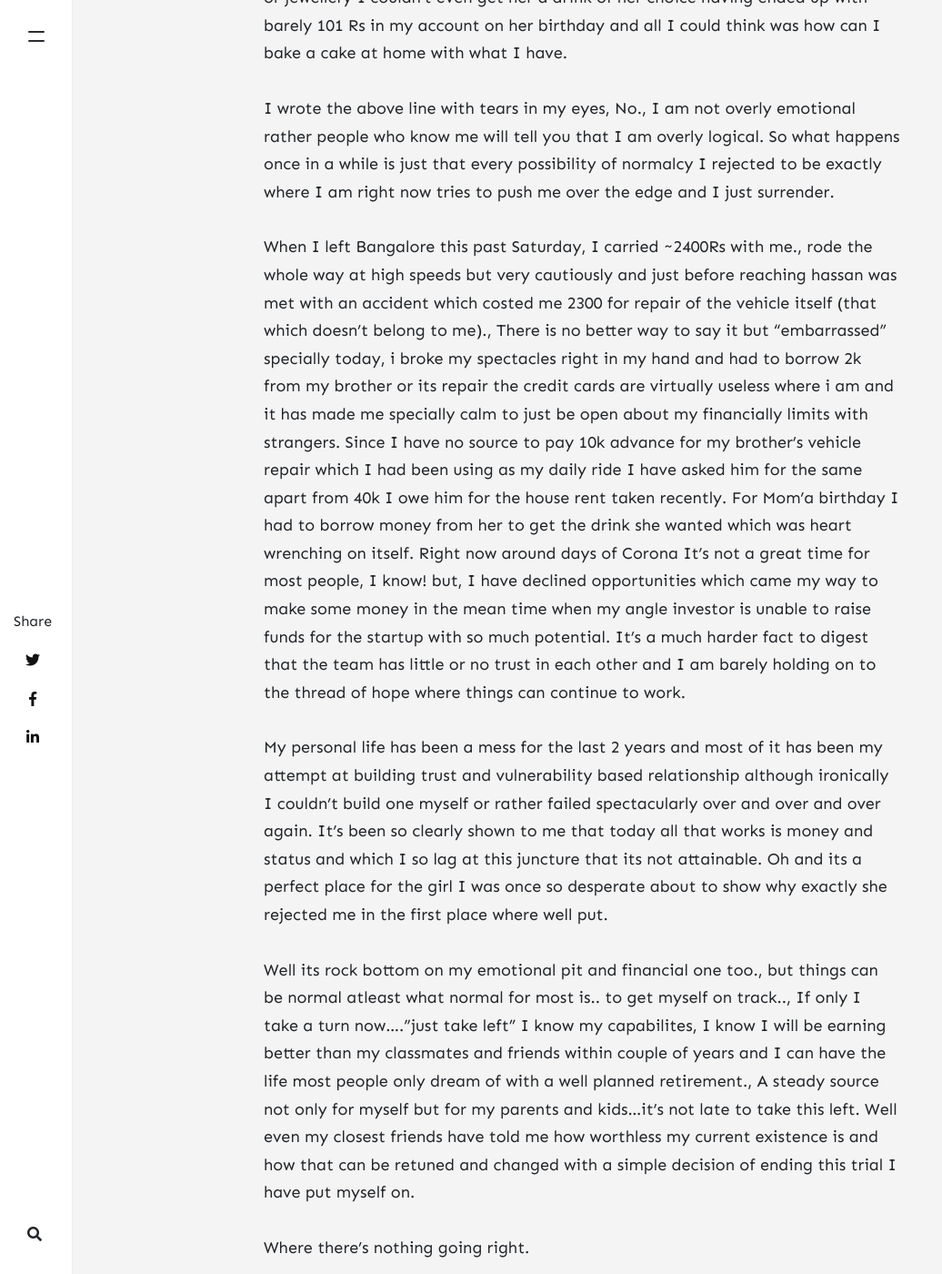
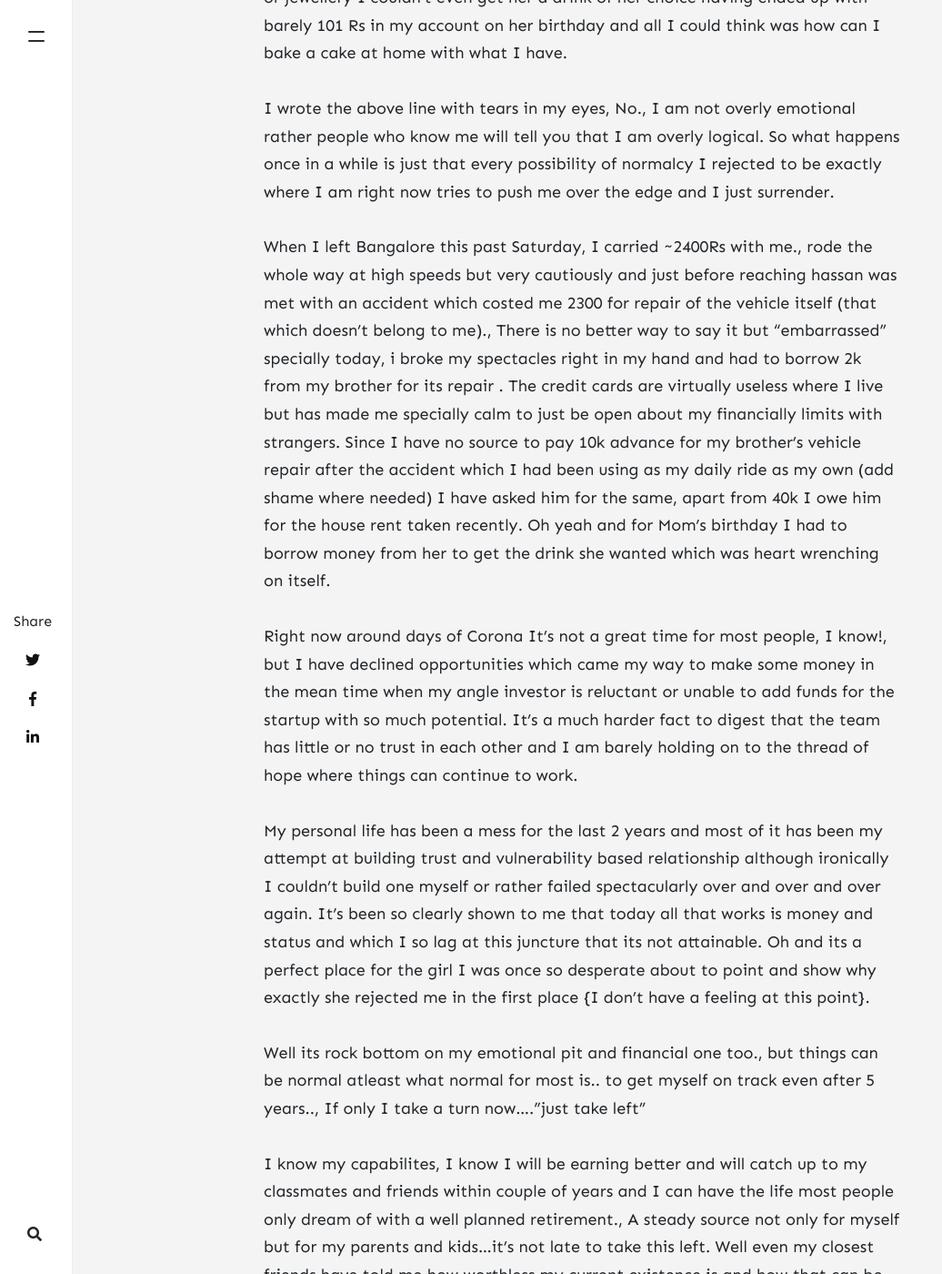
Before and after one commit to gowrav/gowrav.github.io, a Jekyll site: the page built from _posts/2020-07-03-when-nothing-goes-right.md, in a window 1280 px wide and 1400 px high, scrolled down 584 px. Shown: the whole window at 91% size, without its empty margins (0-1036 px from the left). Built offline with Jekyll 4.4.1, drawn with Linux system fonts in a browser that asks for light colours; nearby versions of some CDN libraries; comment, search, counter and statistics services are not loaded; some of the changed text lies outside the part shown.

Commit message:
Update 2020-07-03-when-nothing-goes-right.md

```diff
--- a/_posts/2020-07-03-when-nothing-goes-right.md
+++ b/_posts/2020-07-03-when-nothing-goes-right.md
@@ -14,14 +14,16 @@ I am a 29 year old grown ass man who has come home for a week off and to spend t
 I wrote the above line with tears in my eyes, No., I am not overly emotional rather people who know me will tell you that I am overly logical. So what happens once in a while is just that every possibility of normalcy I rejected to be exactly where I am right now tries to push me over the edge and I just surrender.
 
 When I left Bangalore this past Saturday, I carried ~2400Rs with me., rode the whole way at high speeds but very cautiously and just before reaching hassan was met with an accident which costed me 2300 for repair of the vehicle itself (that which doesn't belong to me).,
-There is no better way to say it but "embarrassed" specially today, i broke my spectacles right in my hand and had to borrow 2k from my brother or its repair
-the credit cards are virtually useless where i am and it has made me specially calm to just be open about my financially limits with strangers. Since I have no source to pay 10k advance for my brother's vehicle repair which I had been using as my daily ride I have asked him for the same apart from 40k I owe him for the house rent taken recently. For Mom'a birthday I had to borrow money from her to get the drink she wanted which was heart wrenching on itself.
-Right now around days of Corona It's not a great time for most people, I know! but, I have declined opportunities which came my way to make some money in the mean time when my angle investor is unable to raise funds for the startup with so much potential.
+There is no better way to say it but "embarrassed" specially today, i broke my spectacles right in my hand and had to borrow 2k from my brother for its repair
+. The credit cards are virtually useless where I live but has made me specially calm to just be open about my financially limits with strangers. Since I have no source to pay 10k advance for my brother's vehicle repair after the accident which I had been using as my daily ride as my own (add shame where needed) I have asked him for the same, apart from 40k I owe him for the house rent taken recently. Oh yeah and for Mom's birthday I had to borrow money from her to get the drink she wanted which was heart wrenching on itself.
+
+Right now around days of Corona It's not a great time for most people, I know!, but I have declined opportunities which came my way to make some money in the mean time when my angle investor is reluctant or unable to add funds for the startup with so much potential.
 It's a much harder fact to digest that the team has little or no trust in each other and I am barely holding on to the thread of hope where things can continue to work.
 
-My personal life has been a mess for the last 2 years and most of it has been my attempt at building trust and vulnerability based relationship although ironically I couldn't build one myself or rather failed spectacularly over and over and over again. It's been so clearly shown to me that today all that works is money and status and which I so lag at this juncture that its not attainable.  Oh and its a perfect place for the girl I was once so desperate about to show why exactly she rejected me in the first place where well put.
+My personal life has been a mess for the last 2 years and most of it has been my attempt at building trust and vulnerability based relationship although ironically I couldn't build one myself or rather failed spectacularly over and over and over again. It's been so clearly shown to me that today all that works is money and status and which I so lag at this juncture that its not attainable.  Oh and its a perfect place for the girl I was once so desperate about to point and show why exactly she rejected me in the first place {I don't have a feeling at this point}.
 
-Well its rock bottom on my emotional pit and financial one too., but things can be normal atleast what normal for most is.. to get myself on track.., If only I take a turn now...."just take left"
-I know my capabilites, I know I will be earning better than my classmates and friends within couple of years and I can have the life most people only dream of with a well planned retirement., A steady source not only for myself but for my parents and kids...it's not late to take this left. Well even my closest friends have told me how worthless my current existence is and how that can be retuned and changed with a simple decision of ending this trial I have put myself on.
+Well its rock bottom on my emotional pit and financial one too., but things can be normal atleast what normal for most is.. to get myself on track even after 5 years.., If only I take a turn now...."just take left"
 
-Where there's nothing going right.
+I know my capabilites, I know I will be earning better and will catch up to my classmates and friends within couple of years and I can have the life most people only dream of with a well planned retirement., A steady source not only for myself but for my parents and kids...it's not late to take this left. Well even my closest friends have told me how worthless my current existence is and how that can be retuned and changed with a simple decision of ending this trial I have put myself on.
+
+~~Where there's nothing going right.
```
